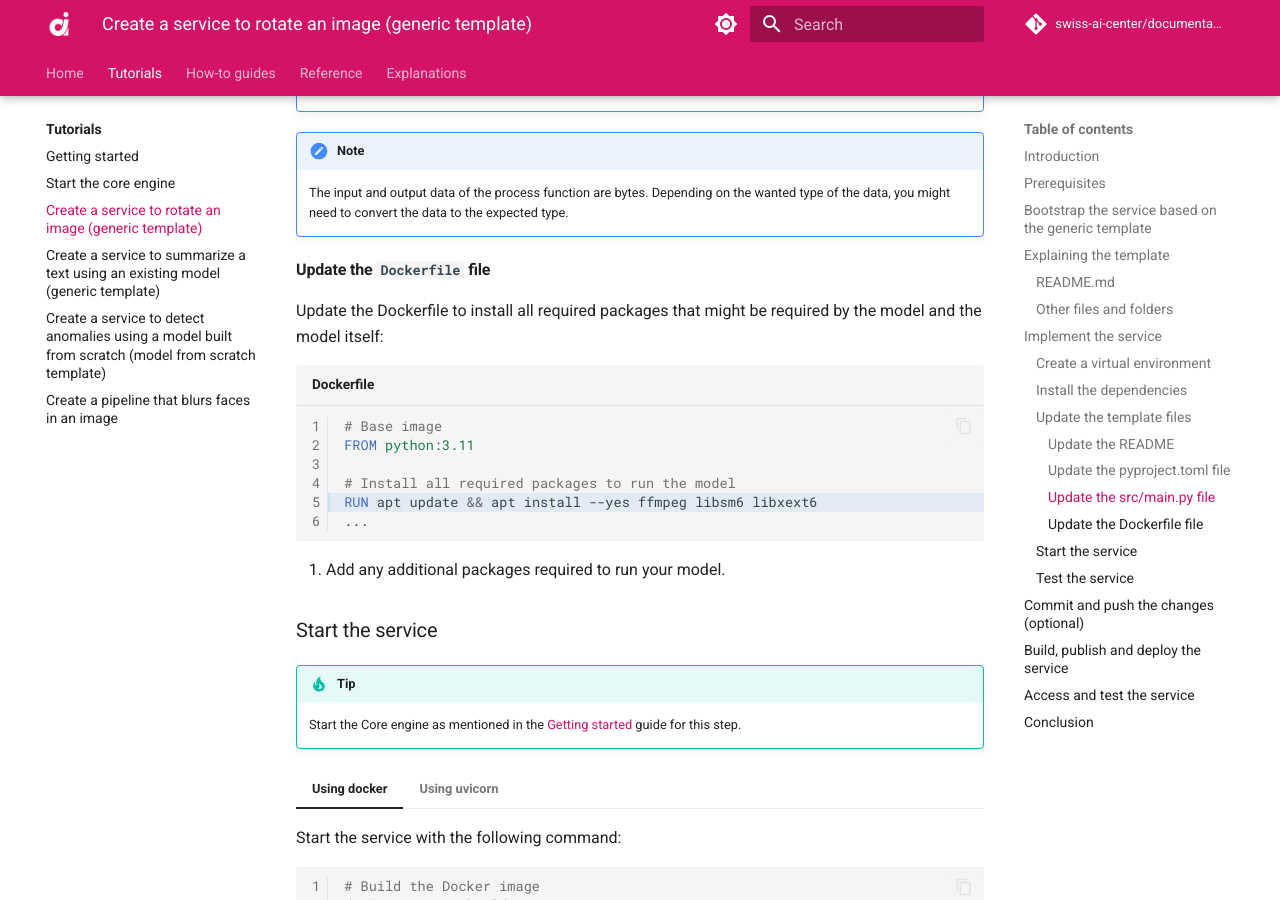
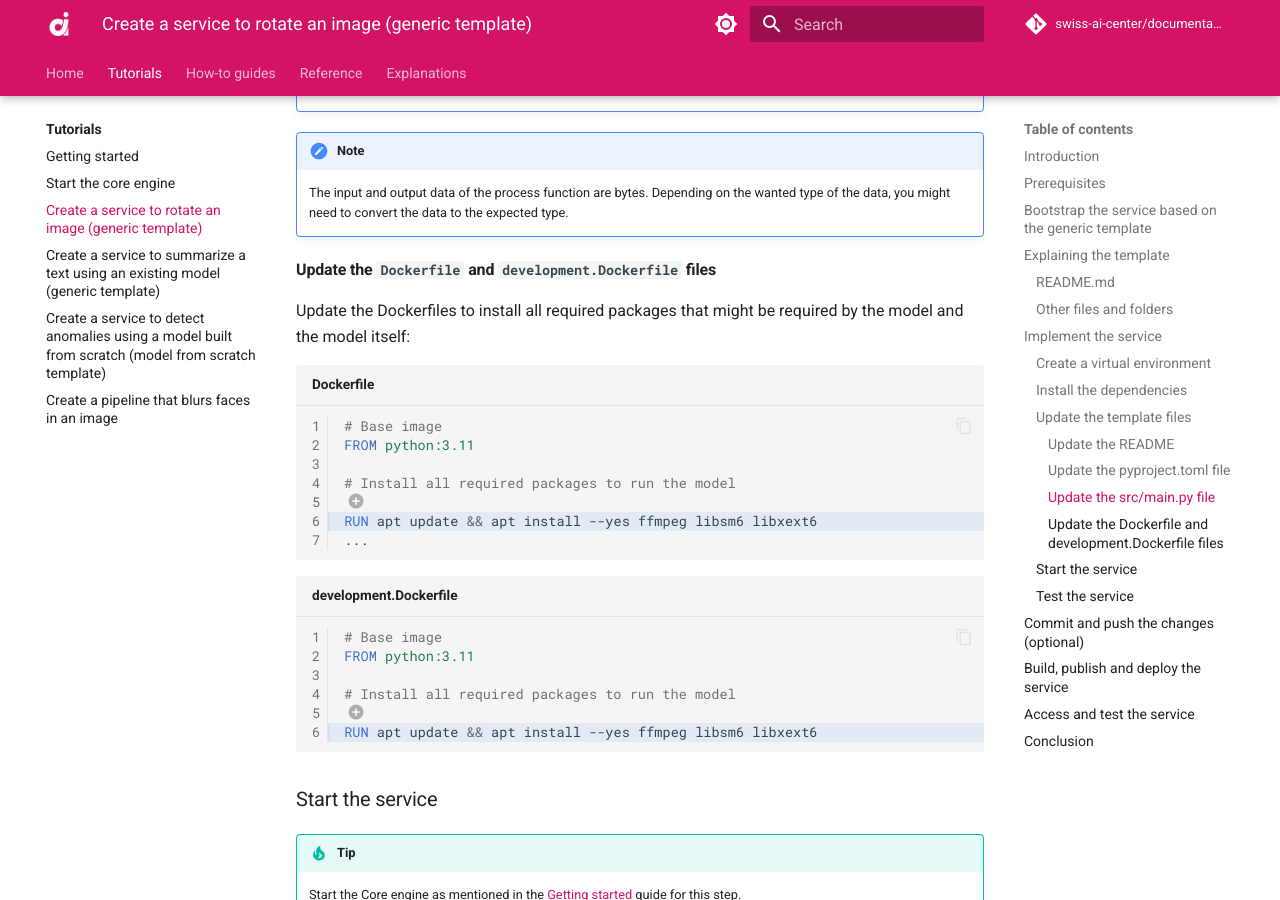
Before and after one commit to swiss-ai-center/documentation, an MkDocs documentation site: the page built from docs/tutorials/create-a-service-to-rotate-an-image.md, in a window 1280 px wide and 900 px high, scrolled down 6703 px. Built offline with MkDocs 1.6.1 and Material for MkDocs 9.7.7, drawn with Linux system fonts in a browser that asks for light colours; comment, search, counter and statistics services are not loaded.

Commit message:
Update doc for development.Dockerfile

````diff
--- a/docs/tutorials/create-a-service-to-rotate-an-image.md
+++ b/docs/tutorials/create-a-service-to-rotate-an-image.md
@@ -382,18 +382,30 @@ app = FastAPI(
     wanted type of the data, you might need to convert the data to the expected
     type.
 
-#### Update the `Dockerfile` file
+#### Update the `Dockerfile` and `development.Dockerfile` files
 
-Update the Dockerfile to install all required packages that might be required by
+Update the Dockerfiles to install all required packages that might be required by
 the model and the model itself:
 
-```dockerfile title="Dockerfile" hl_lines="5"
+```dockerfile title="Dockerfile" hl_lines="6"
 # Base image
 FROM python:3.11
 
 # Install all required packages to run the model
+# (1)!
 RUN apt update && apt install --yes ffmpeg libsm6 libxext6
 ...
+```
+
+1. Add any additional packages required to run your model.
+
+```dockerfile title="development.Dockerfile" hl_lines="6"
+# Base image
+FROM python:3.11
+
+# Install all required packages to run the model
+# (1)!
+RUN apt update && apt install --yes ffmpeg libsm6 libxext6
 ```
 
 1. Add any additional packages required to run your model.
````
